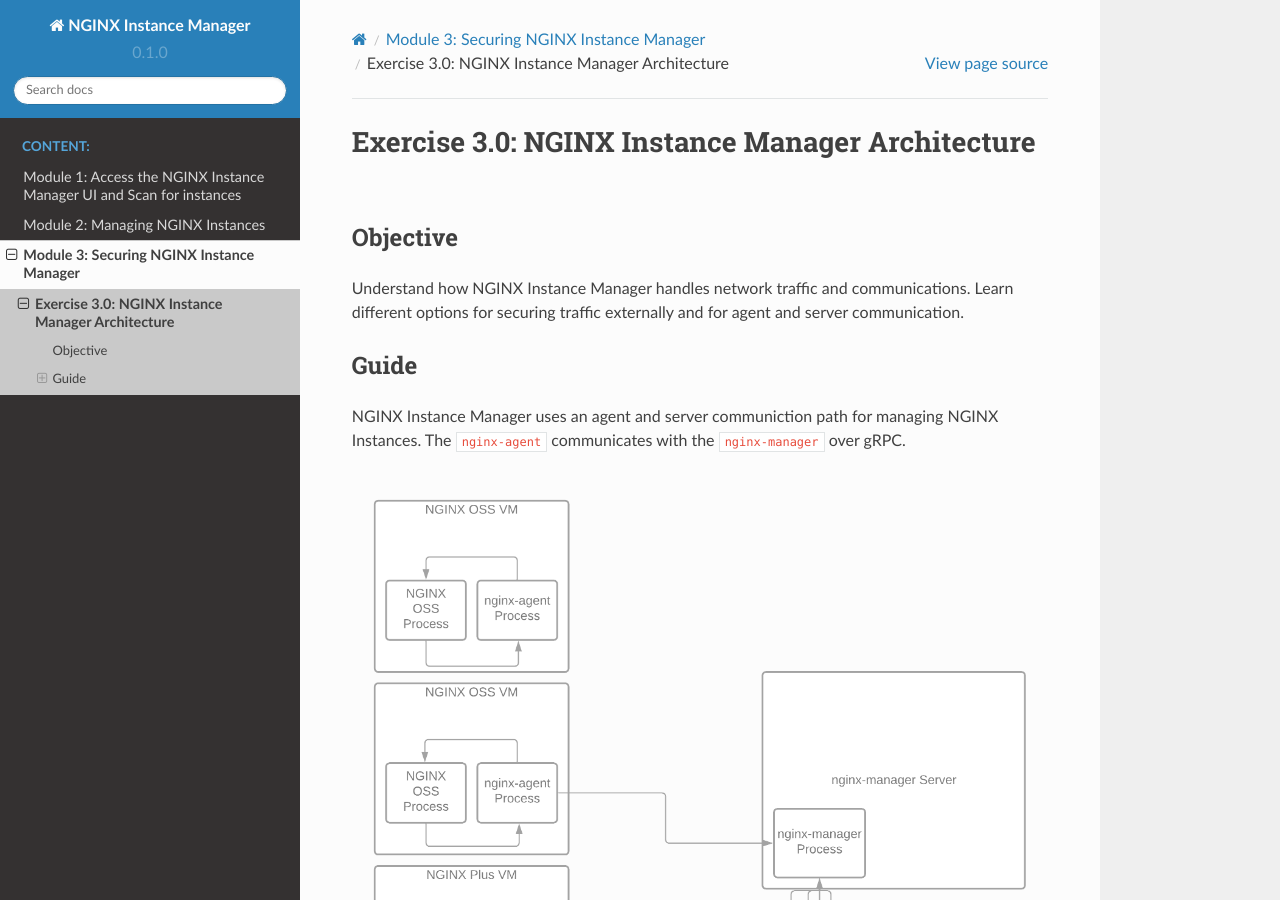
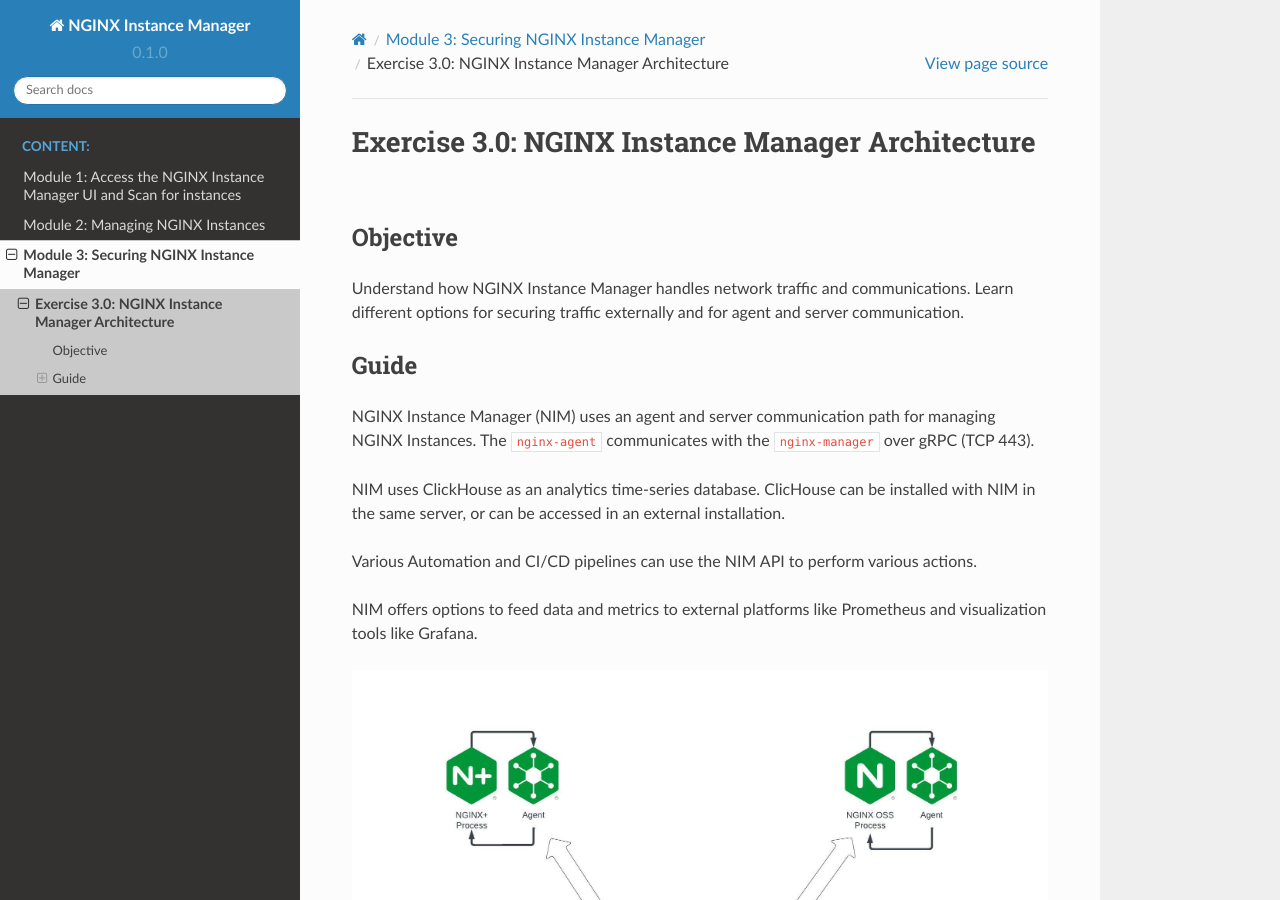
Before and after one commit to GBond/nginx-instance-manager-lab, a Sphinx documentation site: the page built from docs/source/module3/3.0-architecture.rst, in a window 1280 px wide and 900 px high. Built offline with Sphinx 7.4.7 and the Read the Docs theme 2.0.0, drawn with Linux system fonts in a browser that asks for light colours; pages that are not in the unit, such as notebooks, are missing from menus.

Commit message:
Update 3.0-architecture.rst

```diff
--- a/docs/source/module3/3.0-architecture.rst
+++ b/docs/source/module3/3.0-architecture.rst
@@ -13,11 +13,18 @@
 Guide
 =====
 
-NGINX Instance Manager uses an agent and server communiction path for
+NGINX Instance Manager (NIM) uses an agent and server communication path for
 managing NGINX Instances.  The ``nginx-agent`` communicates with the
-``nginx-manager`` over gRPC.
+``nginx-manager`` over gRPC (TCP 443).
 
-.. image:: ./arch-high-level.png
+NIM uses ClickHouse as an analytics time-series database.
+ClicHouse can be installed with NIM in the same server, or can be accessed in an external installation.
+
+Various Automation and CI/CD pipelines can use the NIM API to perform various actions.
+
+NIM offers options to feed data and metrics to external platforms like Prometheus and visualization tools like Grafana.
+
+.. image:: ./NIM-diagram.jpeg
 
 
 Step 1
```
